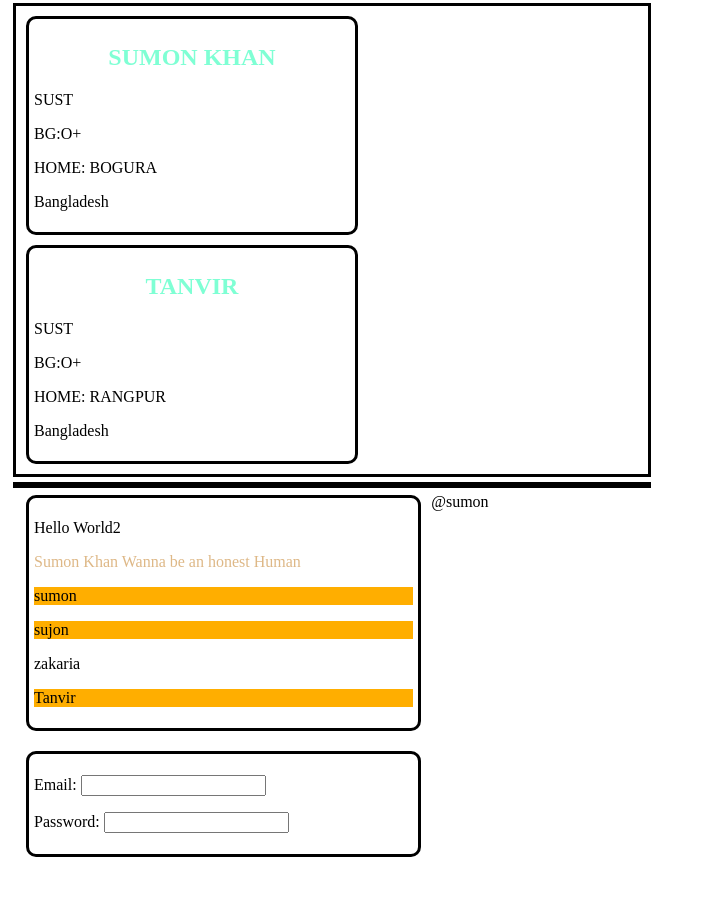
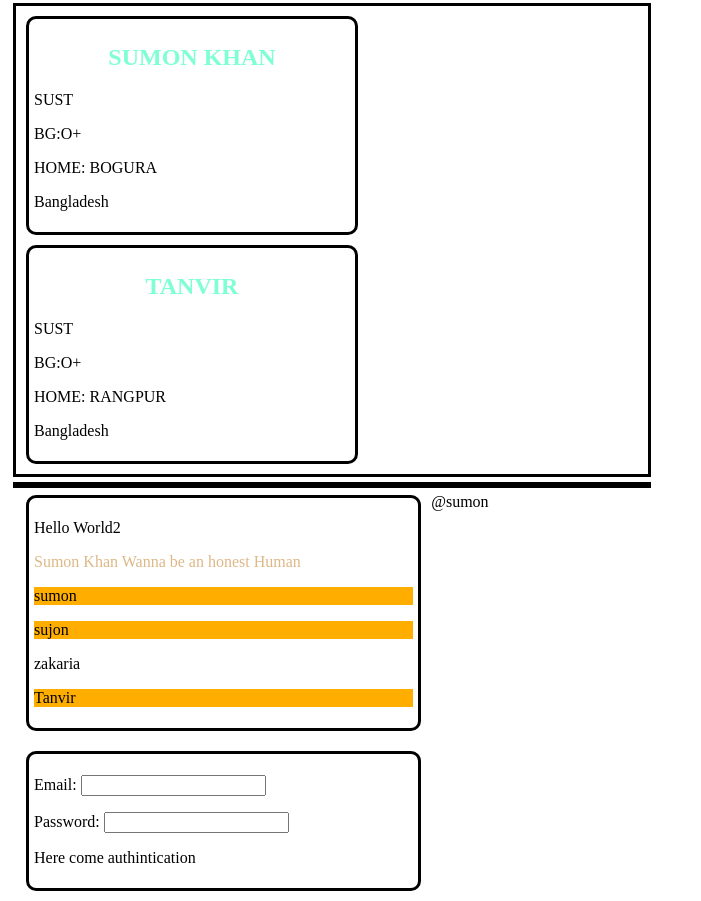
Before and after one commit to MD-SUMON-MIAH/Pracitce-, a plain HTML site: page index.html in a window 1280 px wide. Shown: the part 261-1162 px from the top of the page, without its empty margins (0-701 px from the left). Before the commit the page ends 1128 px from the top, so only its background shows below. Drawn offline with Linux system fonts and the light colour scheme.

Commit message:
2nd commit

```diff
--- a/index.html
+++ b/index.html
@@ -45,7 +45,7 @@
         <div class="di2">
             <p> Email: <input name="email" type="text"> </p>
             <p> Password: <input name="password" type="password"></p>
-
+            <P>Here come authintication </P>
         </div>
     </section>
 
```
